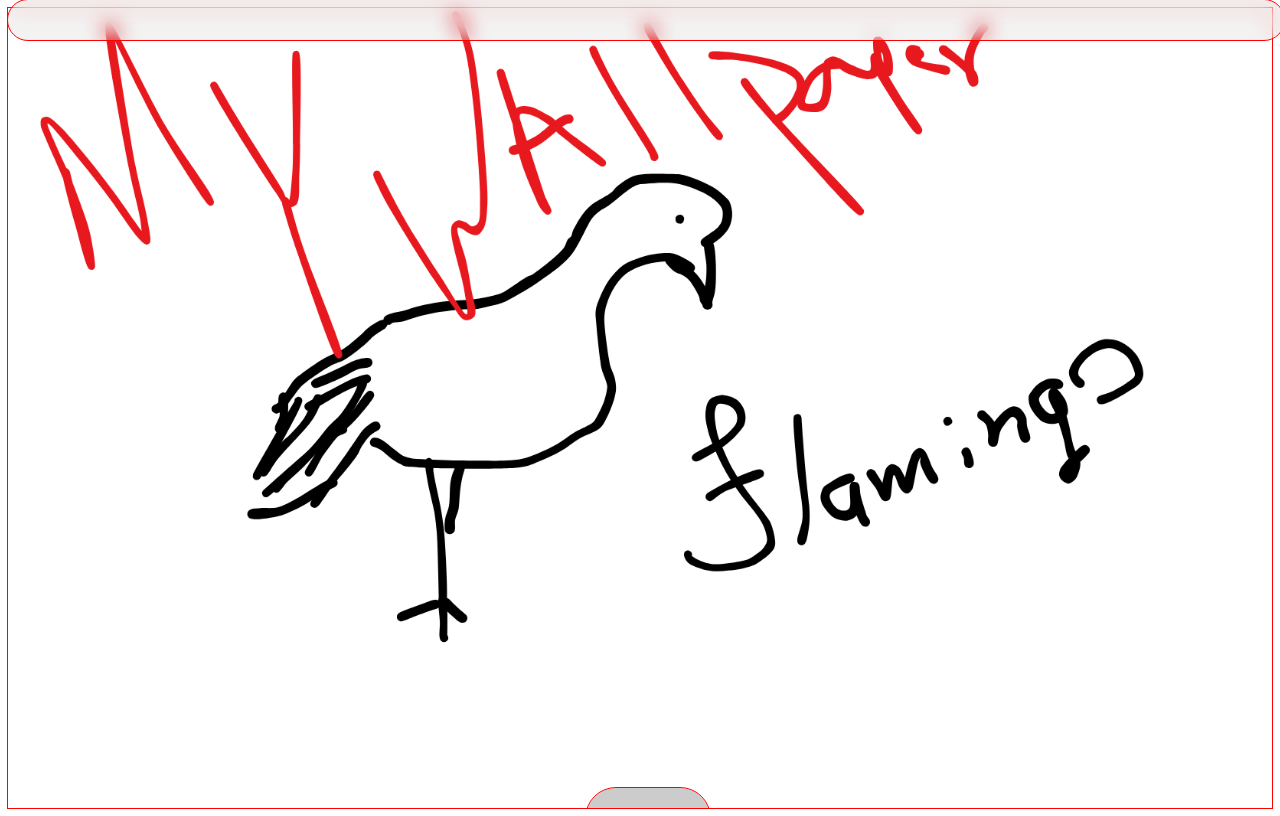
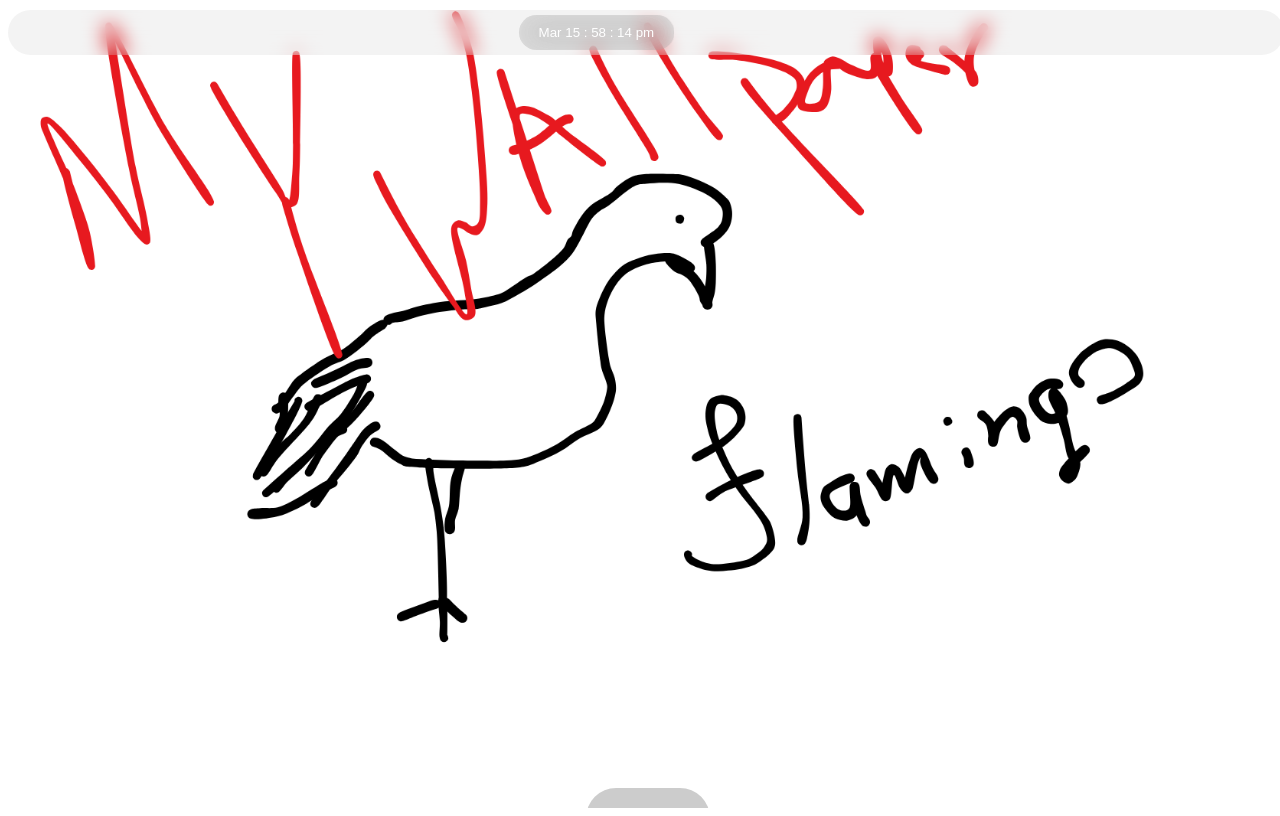
Before and after one commit to Noctura-Ecosystem/NocturaType_Shell, a Vue app: page / in a window 1280 px wide. Built offline with nearby package versions, Linux system fonts and the light colour scheme.

Commit message:
SAMPLE 2.5

```diff
--- a/src/App.vue
+++ b/src/App.vue
@@ -11,9 +11,12 @@
 </template>
 
 <style>
-  * { /* for dev */
+  /*
+  * { /* for dev *//*
     outline: 1px solid red;
   }
+  */
+
   html, body {
     overflow: hidden;
     overflow-x: hidden;
--- a/src/components/bottom-panel/bottom-panel.vue
+++ b/src/components/bottom-panel/bottom-panel.vue
@@ -22,13 +22,13 @@
   };
 
   function onEnter() {
-    console.log("Hovering");
+    console.log("BOTTOM-PANEL: Hovering");
     hovered.value = true;
     leaving.value = false;
   }
 
   function onLeave() {
-    console.log("Leaving");
+    console.log("BOTTOM-PANEL: Leaving");
     leaving.value = true;
     hovered.value = false;
   }
--- a/src/components/upper-panel/upper-panel.vue
+++ b/src/components/upper-panel/upper-panel.vue
@@ -1,19 +1,48 @@
 <script setup lang="ts">
-    import {ref} from "vue";
+    import {ref, onMounted} from "vue";
     let hover = ref(false);
     function topPanelMouse(mouse: boolean) {
         hover.value = mouse;
-        console.log("TOP-PANEL:-", hover.value)
+        console.log("TOP-PANEL:", hover.value)
     }
+
+    const hour = ref(0);
+    const minute = ref(0);
+    const second = ref(0);
+    const ampm = ref("am");
+    const months = ["Jan", "Feb", "Mar", "Apr", "May", "Jun", "Jul", "Aug", "Sep", "Oct", "Nov", "Dec"]
+    const month = ref("Jan");
+
+
+    function updateTime() {
+      const now = new Date();
+      hour.value = now.getHours();
+      ampm.value = hour.value <= 12 ? "am" : "pm"
+      minute.value = now.getMinutes();
+      second.value = now.getSeconds();
+      month.value = months[now.getMonth()]
+    }
+
+    onMounted(() => {
+      updateTime()
+      setInterval(updateTime, 1000)
+    })
 
 </script>
 
 
 <template>
     <div class="top-panel" :class="{hover: hover}" @mouseenter="topPanelMouse(true)" @mouseleave="topPanelMouse(false)">
-      <div class="panel-buttons-wrapper">
-        <button class="panel-button">Apps</button>
-        <button class="panel-button">Apps</button>
+      <div class="panel-buttons-container">
+          <div class="panel-buttons-wrapper-left">
+              <button class="panel-button">Apps</button>
+          </div>
+          <div class="panel-buttons-wrapper-center">
+              <button class="panel-button">{{month}} {{ hour }} : {{ minute }} : {{ second }} {{ ampm }}</button>
+          </div>
+          <div class="panel-buttons-wrapper-right">
+              <button class="panel-button">Wifi-Battery-Bluetooth</button>
+          </div>
       </div>
     </div>
 </template>
@@ -21,19 +50,16 @@
 
 
 <style scoped>
-  * {
-    outline: 1px solid red; /* temporarily shows boundaries of every element */
-  }
 
   .top-panel {
     overflow: hidden;
     display: flex;
     position: fixed;
-    top: 0px;
+    top: 10px;
     background-color: rgba(84, 82, 82, 0.07);
     backdrop-filter: blur(10px);
     border-radius: 30px;
-    height: 40px;
+    height: 45px;
     width: 95vw;
     transition: background-color 0.5s ease;
     will-change: transform, background-color;
@@ -41,12 +67,12 @@
   }
 
   .top-panel > * {
-    opacity: 0;
     transition: opacity 0.5s ease;
     align-items: center;
   }
 
-  .top-panel:hover > * {
+  .top-panel:hover .panel-buttons-wrapper-left,
+  .top-panel:hover .panel-buttons-wrapper-right {
     opacity: 1;
   }
 
@@ -54,27 +80,42 @@
     background-color: rgba(84, 82, 82, 0.32);
   }
 
-  .panel-buttons-wrapper {
+  .panel-buttons-container {
     display: flex;
+    justify-content: space-between;
+    width: 100%;
     gap: 15px;
+  }
+
+  .panel-buttons-wrapper-left,
+  .panel-buttons-wrapper-right {
+      opacity: 0;
+      display: flex;
+      gap: 15px;
+  }
+
+  .panel-buttons-wrapper-center {
+    display: flex;
+    justify-content: center;
+    border-radius: 18px;
+    gap: 15px;
+    opacity: 1;
+    background-color: rgba(130, 128, 128, 0.2);
   }
 
   .panel-button {
     flex-direction: row;
     padding: 10px 20px;
     border: none;
-    border-radius: 12px;
-    background: rgba(255, 255, 255, 0.1);
-    backdrop-filter: blur(10px);
+    border-radius: 18px;
+    backdrop-filter: blur(15px);
     color: white;
     font-weight: 500;
-    cursor: pointer;
     transition: all 0.3s ease;
-    box-shadow: 0 4px 30px rgba(0, 0, 0, 0.1);
+    background: rgba(255, 255, 255, 0.1);
   }
 
   .panel-button:hover {
-    background: rgba(255, 255, 255, 0.4);
-    box-shadow: 0 6px 35px rgba(0, 0, 0, 0.2);
+    background: rgba(255, 255, 255, 0.23);
   }
 </style>
```
Also changed, not shown: 1 other file (tests, documents, lock files or other folders).
